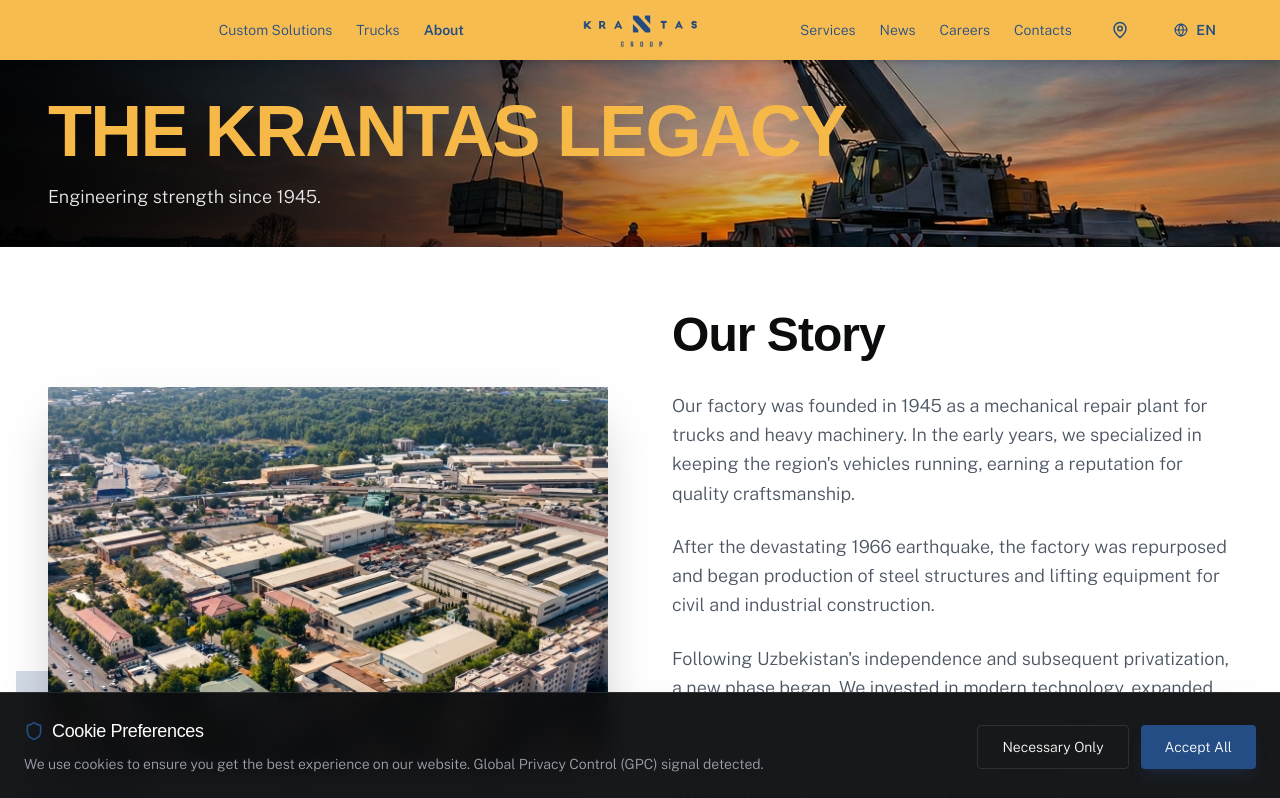
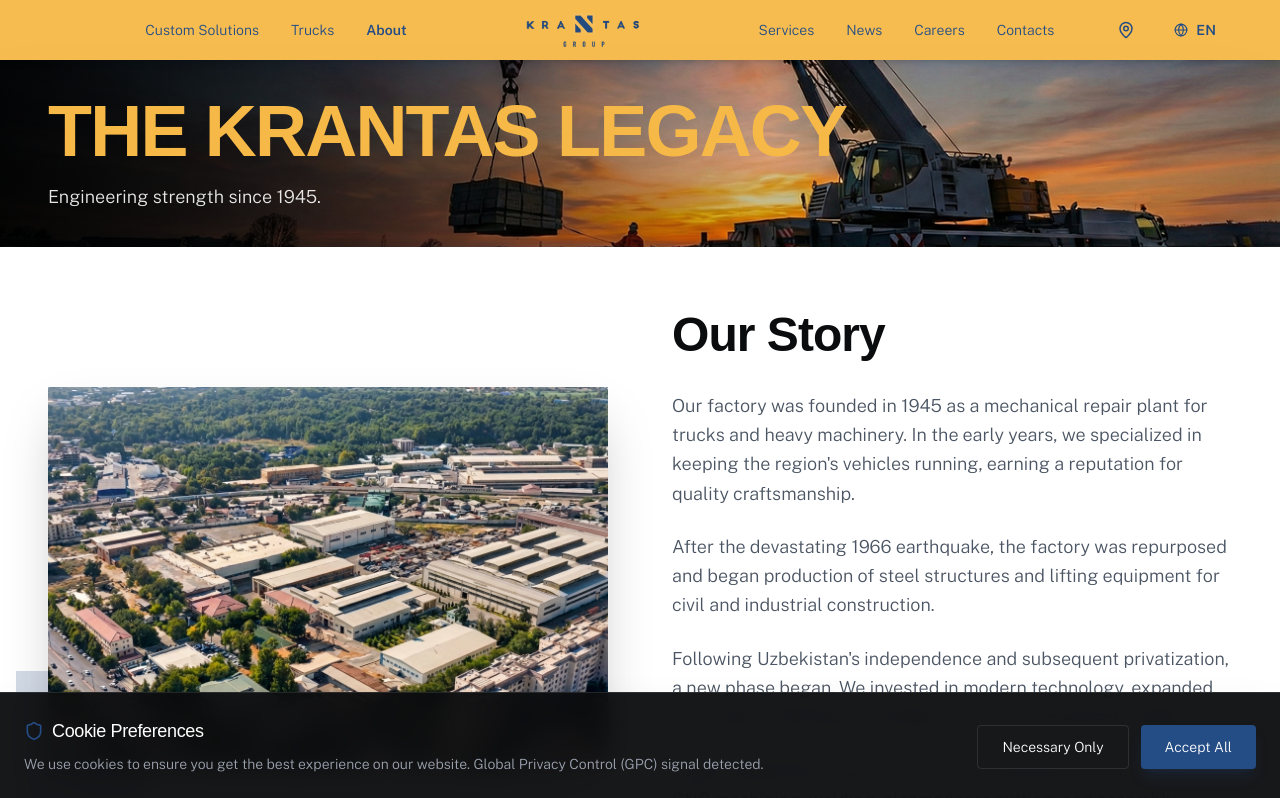
Before and after one commit to Davran5/app, a React (Vite) app: page /about in a window 1280 px wide. Shown: the top 798 px of the page. Built offline with nearby package versions, Linux system fonts and the light colour scheme; a web font is replaced by a local one.

Commit message:
Refactor desktop navigation for better responsiveness and zero overlap

```diff
--- a/src/components/Navigation.tsx
+++ b/src/components/Navigation.tsx
@@ -96,22 +96,22 @@
           }`}
       >
         <div className="relative max-w-[1440px] mx-auto px-6 lg:px-12">
-          <div className="flex items-center justify-center h-[60px]">
-            {/* Left Nav */}
-            <div className="flex items-center justify-end gap-3 xl:gap-6 w-[calc(50%-144px)] pr-4 xl:pr-8 h-full">
+          <div className="flex items-center justify-between h-[60px]">
+            {/* Left Column - Flex 1 to push logo to center */}
+            <div className="flex-1 flex items-center justify-end gap-2 xl:gap-8 pr-4 lg:pr-8 h-full">
               {navItems.left.map((link) => (
                 <Link
                   key={link.label}
                   to={link.href}
-                  className={`flex items-center h-full text-[13px] xl:text-sm transition-colors ${getTextColor(isActive(link.href))}`}
+                  className={`flex items-center h-full text-[12px] xl:text-sm tracking-tight xl:tracking-normal transition-colors ${getTextColor(isActive(link.href))}`}
                 >
                   {link.label}
                 </Link>
               ))}
             </div>
 
-            {/* Center Logo */}
-            <div className="flex-shrink-0 w-72 flex justify-center">
+            {/* Center Column - Logo */}
+            <div className="flex-shrink-0 w-48 xl:w-72 flex justify-center px-4">
               <Link to="/" className="transition-all duration-500">
                 <img
                   src="/logo.png"
@@ -121,31 +121,31 @@
                     ? 'drop-shadow-[0_0_15px_rgba(253,193,94,0.5)]'
                     : ''
                     } ${isScrolled || location.pathname !== '/'
-                      ? 'h-[34px]'
-                      : 'h-[60px]'
+                      ? 'h-[28px] xl:h-[34px]'
+                      : 'h-[40px] xl:h-[60px]'
                     }`}
                 />
               </Link>
             </div>
 
-            {/* Right Nav */}
-            <div className="flex items-center justify-start gap-3 xl:gap-6 w-[calc(50%-144px)] pl-4 xl:pr-20 h-full">
+            {/* Right Column - Flex 1 to push logo to center, contains links + tools */}
+            <div className="flex-1 flex items-center justify-start gap-2 xl:gap-8 pl-4 lg:pl-8 h-full">
               {navItems.right.map((link) => (
                 <Link
                   key={link.label}
                   to={link.href}
-                  className={`flex items-center h-full text-[13px] xl:text-sm transition-colors ${getTextColor(isActive(link.href))}`}
+                  className={`flex items-center h-full text-[12px] xl:text-sm tracking-tight xl:tracking-normal transition-colors ${getTextColor(isActive(link.href))}`}
                 >
                   {link.label}
                 </Link>
               ))}
-            </div>
 
-            {/* Find Dealer icon — left of language selector */}
+              {/* Tools Group: Find Dealer + Language */}
+              <div className="flex items-center gap-1 xl:gap-4 ml-2 xl:ml-6">
                 <Link
                   to="/find-dealer"
                   title="Find a Dealer"
-              className={`absolute right-[calc(6rem+1.5rem)] lg:right-[calc(6rem+3rem)] top-1/2 -translate-y-1/2 flex items-center justify-center w-8 h-8 rounded-full transition-all duration-300 ${isScrolled || !isHome
+                  className={`flex items-center justify-center w-8 h-8 rounded-full transition-all duration-300 ${isScrolled || !isHome
                     ? 'text-[#244d85] hover:bg-[#244d85]/10'
                     : 'text-[#fdc15e] hover:bg-white/10'
                     } ${isActive('/find-dealer') ? 'ring-2 ring-current' : ''}`}
@@ -153,20 +153,18 @@
                   <MapPin size={18} strokeWidth={2} />
                 </Link>
 
-            {/* Desktop Language Selector - Dropdown */}
                 <div
-              className="absolute right-6 lg:right-12 top-1/2 -translate-y-1/2"
+                  className="relative h-full flex items-center"
                   onMouseLeave={() => setIsLangOpen(false)}
                   onMouseEnter={() => setIsLangOpen(true)}
                 >
                   <div className="relative">
-                {/* Trigger Button - Pill background on hover */}
-                <div className={`flex items-center px-4 py-2 transition-all duration-300 rounded-full ${isLangOpen
+                    <div className={`flex items-center px-2 xl:px-4 py-1.5 transition-all duration-300 rounded-full ${isLangOpen
                       ? (isScrolled || !isHome ? 'bg-[#244d85]/5' : 'bg-white/10')
                       : ''
                       }`}>
                       <button
-                    className={`flex items-center gap-2 text-sm font-medium transition-colors ${isScrolled || !isHome
+                        className={`flex items-center gap-1 xl:gap-2 text-[12px] xl:text-sm font-medium transition-colors ${isScrolled || !isHome
                           ? 'text-[#244d85] hover:text-[#1a3a66]'
                           : 'text-[#fdc15e] hover:text-white'
                           }`}
@@ -176,7 +174,6 @@
                       </button>
                     </div>
 
-                {/* Vertical Dropdown Panel */}
                     <div
                       className={`absolute top-full left-1/2 -translate-x-1/2 pt-2 transition-all duration-300 ease-in-out ${isLangOpen
                         ? 'opacity-100 translate-y-0'
@@ -196,6 +193,8 @@
                             {lang.label}
                           </button>
                         ))}
+                      </div>
+                    </div>
                   </div>
                 </div>
               </div>
--- a/src/data/translations.ts
+++ b/src/data/translations.ts
@@ -3786,7 +3786,7 @@
       info: 'Kontaktinformationen',
       form: 'Nachricht Senden',
       departments: 'Unsere Abteilungen',
-      address: 'Bezirk Mirzo-Ulugbek, Ziyolilar Straße 1,',
+      address: 'Bezirk Mirzo-Ulugbek, Ziyolilar Straße 1',
       phone: '+998 71 123 45 67',
       email: 'info@krantas.uz',
       sales: 'Vertriebsabteilung',
```
Lines whose indentation alone changed are shown as unchanged.
